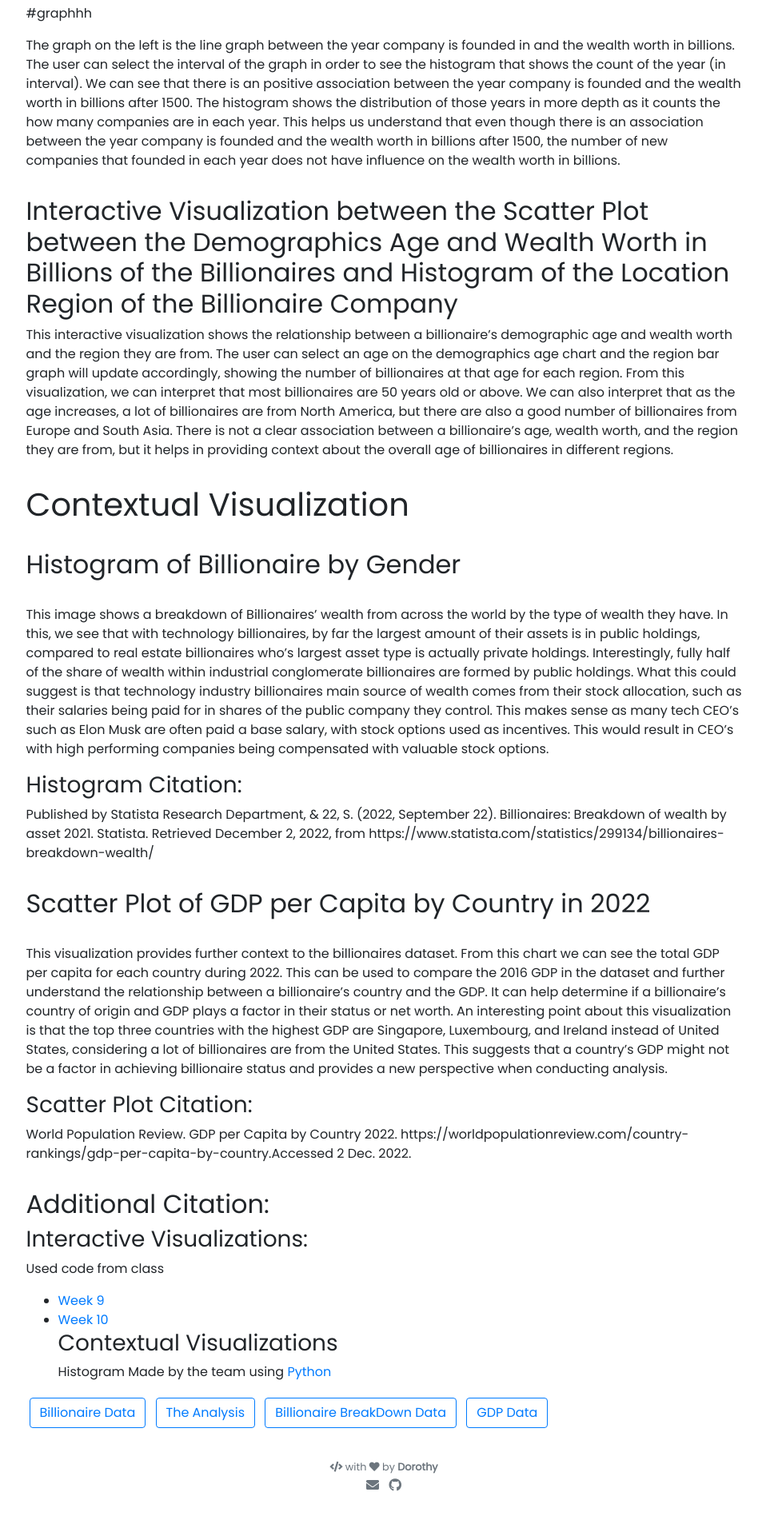
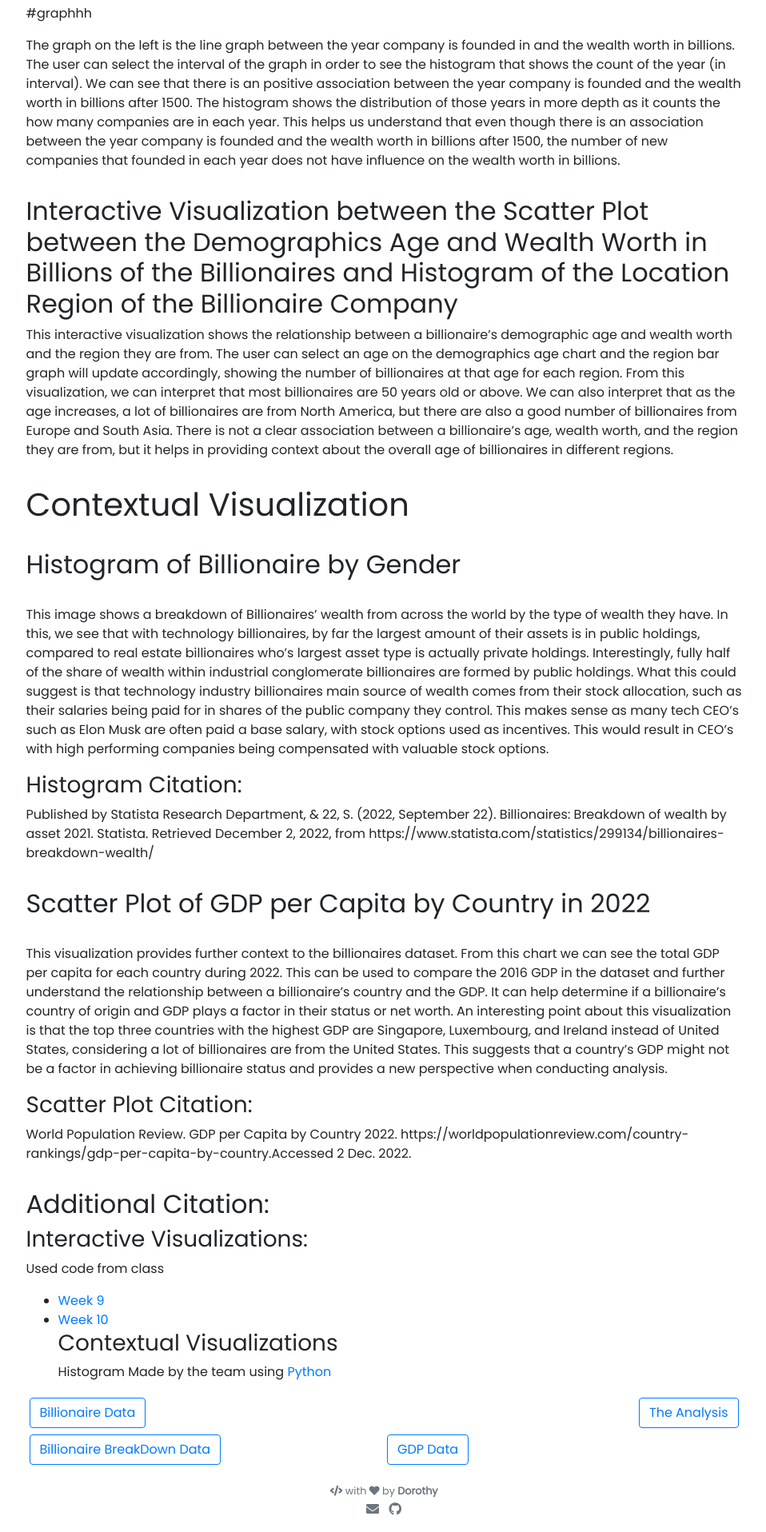
Before and after one commit to Donlapun/donlapun.github.io, a Jekyll site: the page built from _projects/Billionaires.md, in a window 1280 px wide. Shown: the part 837-2753 px from the top of the page at 80% size, without its empty margins (160-1118 px from the left). Built offline with Jekyll 4.4.1, drawn with Linux system fonts in a browser that asks for light colours; nearby versions of some CDN libraries; before the commit the page ends 2723 px from its top, so only the background shows below that.

Commit message:
Update Billionaires.md

```diff
--- a/_projects/Billionaires.md
+++ b/_projects/Billionaires.md
@@ -69,7 +69,20 @@ Used code from class
 Histogram
 Made by the team using [Python](https://starboard.gg/rshah257/IS445-final-project-python-nxupkrI)
 
+
+
+<div class="left">
 {% include elements/button.html link="https://think.cs.vt.edu/corgis/csv/billionaires/" text="Billionaire Data" %}
+</div>
+
+<div class="right">
 {% include elements/button.html link="https://starboard.gg/fahdonlapun/final_project_3.1-n0vrN1h" text="The Analysis" %}
+</div>
+
+<div class="left">
 {% include elements/button.html link="https://www.statista.com/statistics/299134/billionaires-breakdown-wealth/" text="Billionaire BreakDown Data" %}
+</div>
+
+<div class="left">
 {% include elements/button.html link="https://worldpopulationreview.com/country-rankings/gdp-per-capita-by-country" text="GDP Data" %}
+</div>
```
